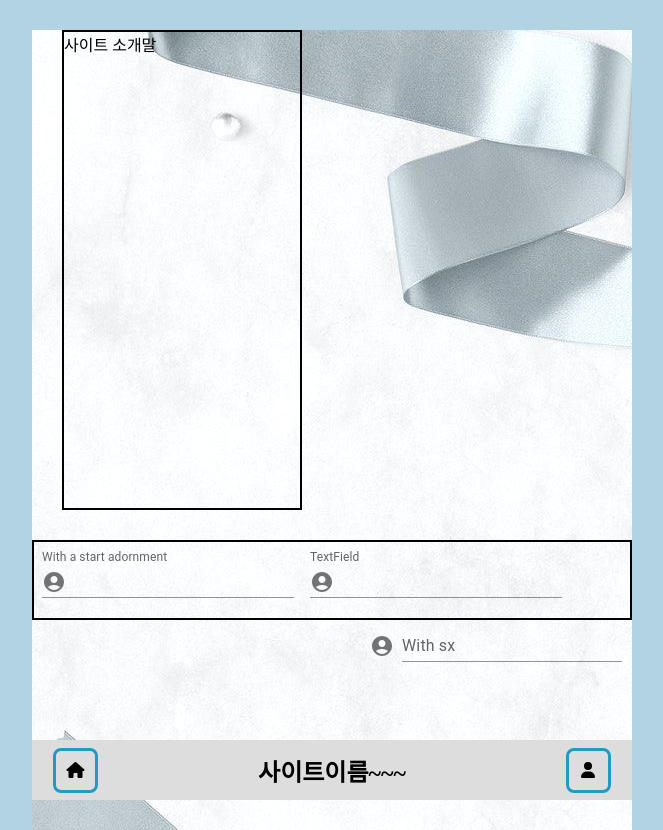
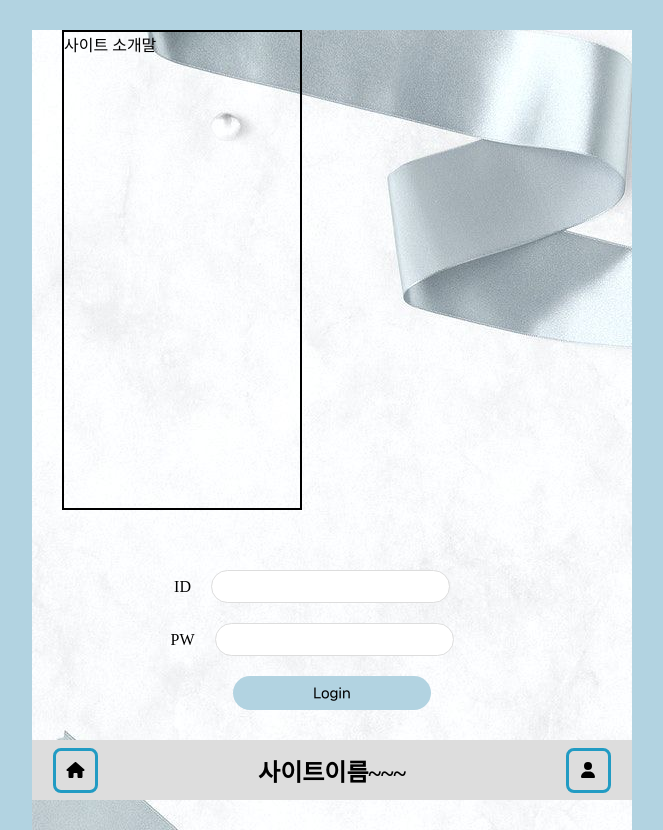
Before and after one commit to gift-project/master, a Next.js app: page / in a window 1280 px wide. Shown: the whole page, without its empty margins (308-971 px from the left). Built offline with nearby package versions, Linux system fonts and the light colour scheme.

Commit message:
login update

```diff
--- a/package.json
+++ b/package.json
@@ -19,6 +19,7 @@
     "@mui/styled-engine-sc": "^5.11.11",
     "@next/font": "13.2.3",
     "axios": "^1.3.4",
+    "bootstrap": "^5.2.3",
     "cors": "^2.8.5",
     "eslint": "8.35.0",
     "eslint-config-next": "13.2.3",
@@ -26,6 +27,7 @@
     "mysql": "^2.18.1",
     "next": "13.2.3",
     "react": "18.2.0",
+    "react-bootstrap": "^2.7.2",
     "react-dom": "18.2.0",
     "request": "^2.88.2",
     "styled-components": "^5.3.8"
--- a/pages/index.js
+++ b/pages/index.js
@@ -1,54 +1,42 @@
 import Head from 'next/head'
 import Image from 'next/image'
 import { Inter } from '@next/font/google'
-import Box from '@mui/material/Box';
-import Input from '@mui/material/Input';
-import InputLabel from '@mui/material/InputLabel';
-import InputAdornment from '@mui/material/InputAdornment';
-import FormControl from '@mui/material/FormControl';
-import TextField from '@mui/material/TextField';
-import AccountCircle from '@mui/icons-material/AccountCircle';
+import Form from 'react-bootstrap/Form';
+
 
 const inter = Inter({ subsets: ['latin'] })
 
 export default function Home() {
+
+  function formLogin(e){
+    e.preventDefault();
+    console.log(e.target.id.value, e.target.passwords.value)
+  }
+
+
   return (
     <>
       <div style={{ width: "100%" }}>
         <div style={{ border: "2px solid black", width: "40%", height: "60vh", margin: "5%" }}>사이트 소개말</div>
-        <div style={{ border: "2px solid black", width: "100%", height: "10vh", boxSizing: "border-box" }}>
-          <Box sx={{ '& > :not(style)': { m: 1 } }}>
-            <FormControl variant="standard">
-              <InputLabel htmlFor="input-with-icon-adornment">
-                With a start adornment
-              </InputLabel>
-              <Input
-                id="input-with-icon-adornment"
-                startAdornment={
-                  <InputAdornment position="start">
-                    <AccountCircle />
-                  </InputAdornment>
-                }
+        <form method="post" onSubmit={formLogin} style={{width: "100%", padding: "30px 0",minHeight: "10vh", boxSizing: "border-box" }}>
+
+          <div style={{display:"flex", alignItems: "center", justifyContent: "center"}}>
+            <Form.Label htmlFor="">ID</Form.Label>
+            <Form.Control name="id" type="text"/>
+          </div>
+
+          <div style={{display:"flex", alignItems: "center", justifyContent: "center"}}>
+            <Form.Label htmlFor="inputPassword5">PW</Form.Label>
+            <Form.Control
+              type="password"
+              id="inputPassword5"
+              aria-describedby="passwordHelpBlock"
+              name="passwords"
               />
-            </FormControl>
-            <TextField
-              id="input-with-icon-textfield"
-              label="TextField"
-              InputProps={{
-                startAdornment: (
-                  <InputAdornment position="start">
-                    <AccountCircle />
-                  </InputAdornment>
-                ),
-              }}
-              variant="standard"
-            />
-            <Box sx={{ display: 'flex', alignItems: 'flex-end' }}>
-              <AccountCircle sx={{ color: 'action.active', mr: 1, my: 0.5 }} />
-              <TextField id="input-with-sx" label="With sx" variant="standard" />
-            </Box>
-          </Box>
-        </div>
+          </div>
+
+          <button style={{display: "block", padding: "10px 80px", cursor:"pointer",border: "none", borderRadius: "30px" ,backgroundColor: "#b2d3e1"}} type="submit" >Login</button>
+        </form>
       </div>
     </>
   )
--- a/styles/globals.css
+++ b/styles/globals.css
@@ -89,3 +89,28 @@ main {
   height: 100vh;
   background-image: url("/img/backgImg.png");
 }
+
+
+
+/* material ui login form */
+
+
+.css-1b0ve20>:not(style){
+  margin: 0;
+}
+
+
+.form-label{
+  margin: 0;
+  margin-left: -40px;
+  margin-right: 20px;
+  margin-bottom: 20px;
+}
+
+.form-control{
+  margin: 0;
+  margin-bottom: 20px;
+  padding: 8px 30px;
+  border-radius: 20px;
+  border: 1px solid #ddd
+}
```
Also changed, not shown: 1 other file (tests, documents, lock files or other folders).
